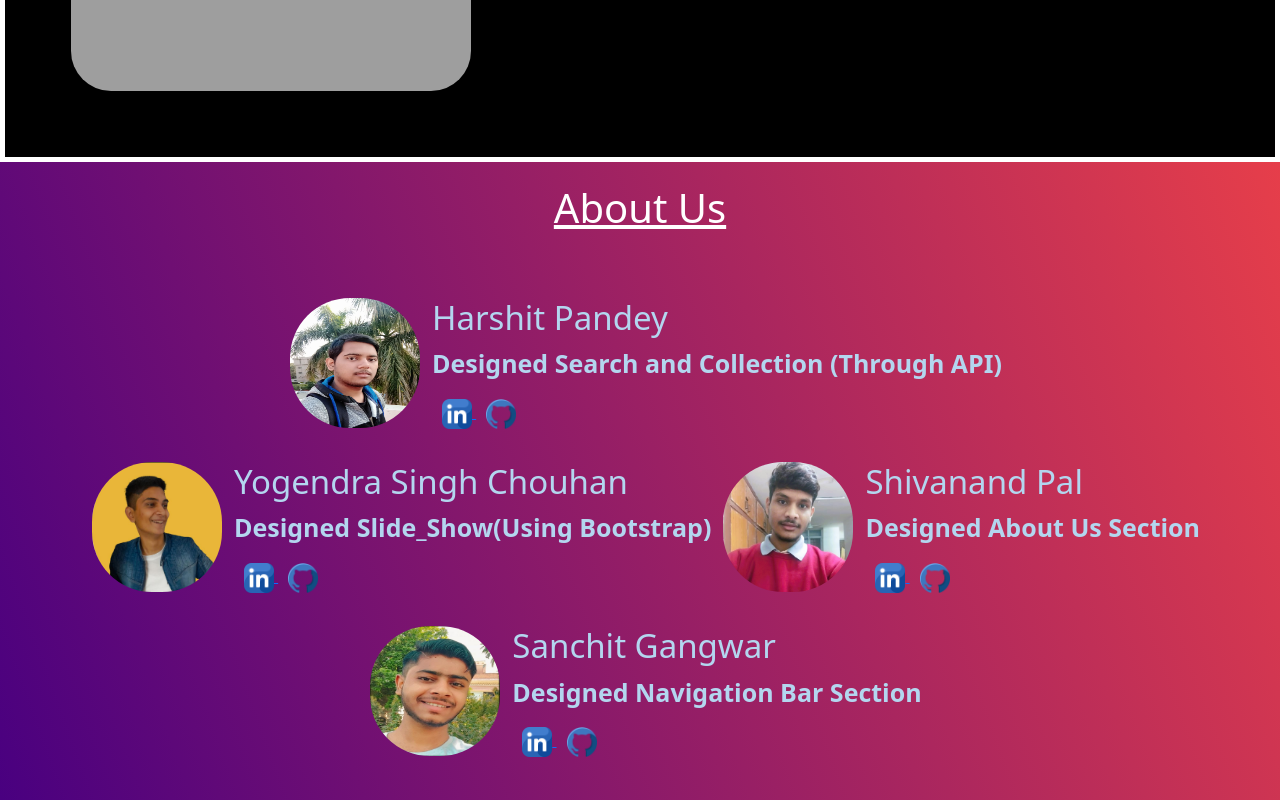
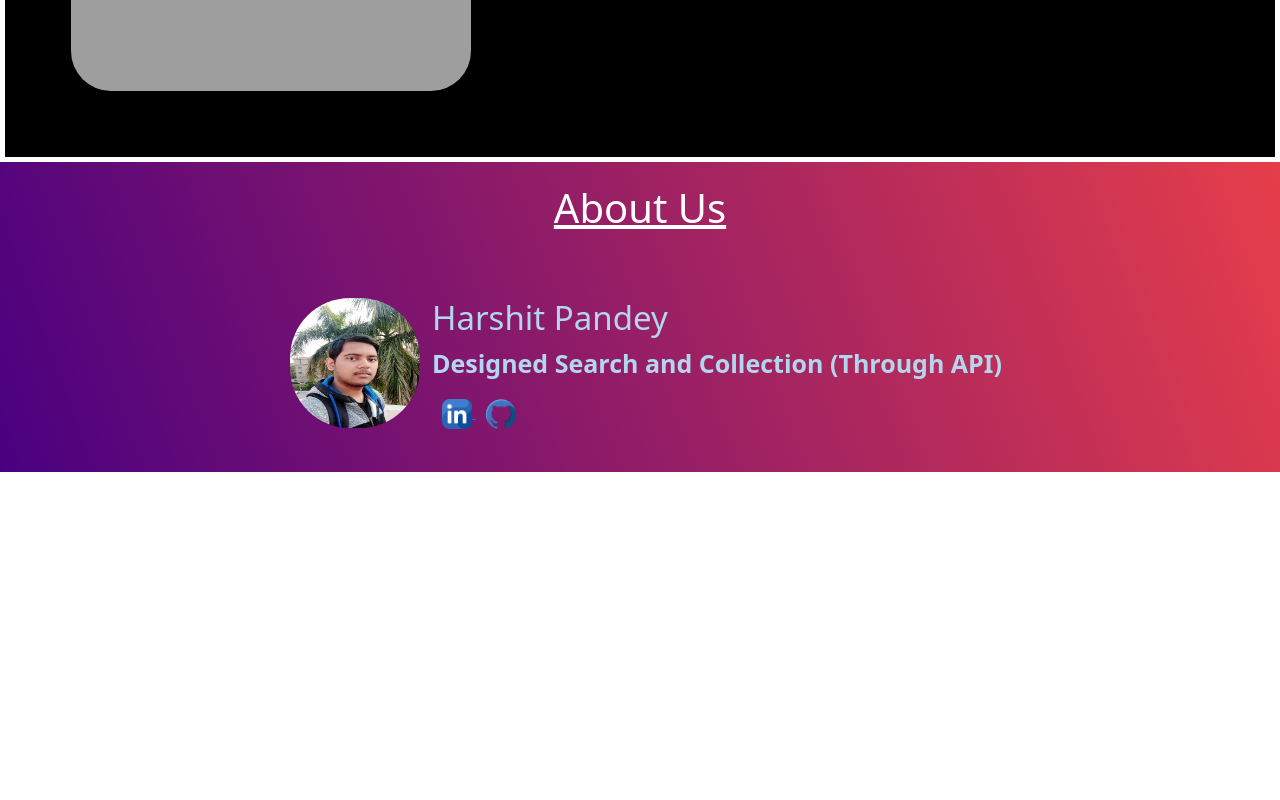
Before and after one commit to harshit1142/Insight, a plain HTML site: page index.html in a window 1280 px wide. Shown: the part 8960-9760 px from the top of the page. After the commit the page ends 9432 px from the top, so only its background shows below. Drawn offline with nearby package versions, Linux system fonts and the light colour scheme; no server answers; grey boxes are pictures that could not be loaded; a web font is replaced by a local one.

Commit message:
Update index.html

```diff
--- a/index.html
+++ b/index.html
@@ -310,7 +310,7 @@
           </a>
         </div>
       </div>
-      <div class="first">
+<!--       <div class="first">
         <div class="image">
           <img src="Images/yogendra.png"  target=”_blank” alt="">
         </div>
@@ -324,8 +324,8 @@
             <img src="icons/github.png"  target=”_blank” alt="">
           </a>
         </div>
-      </div>
-      <div class="first">
+      </div> -->
+<!--       <div class="first">
         <div class="image">
           <img src="Images/shivanand.jpg"  target=”_blank” alt="">
         </div>
@@ -339,8 +339,8 @@
             <img src="icons/github.png"  target=”_blank” alt="">
           </a>
         </div>
-      </div>
-      <div class="first">
+      </div> -->
+<!--       <div class="first">
         <div class="image">
           <img src="Images/sanchitt.jfif" alt="">
         </div>
@@ -354,7 +354,7 @@
             <img src="icons/github.png" alt="">
           </a>
         </div>
-      </div>
+      </div> -->
      </div>
     </div>
     <script src="index.js"></script>
```
